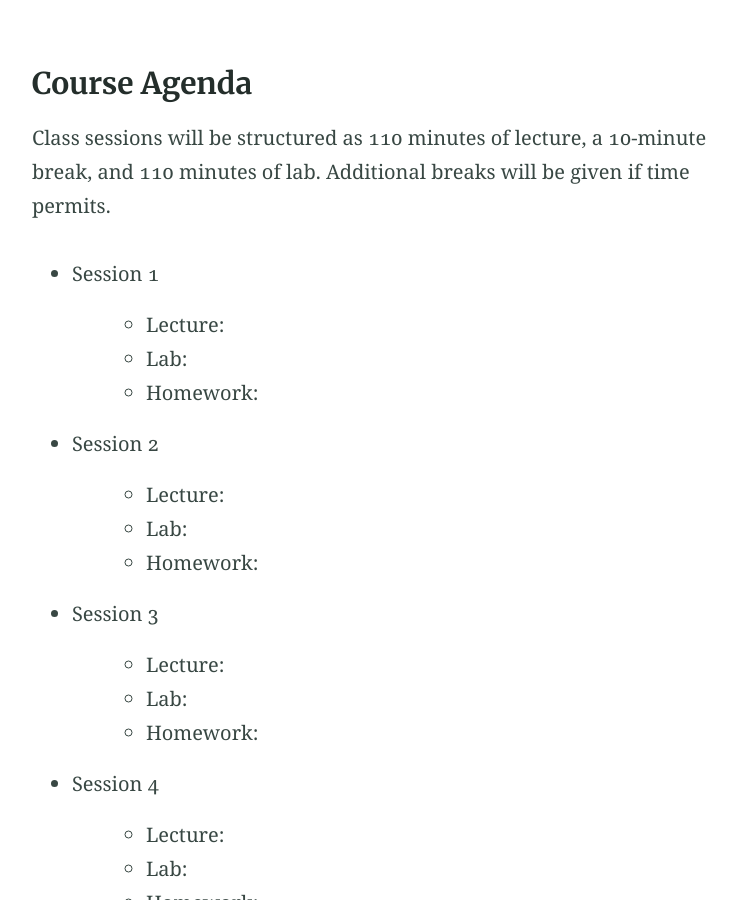
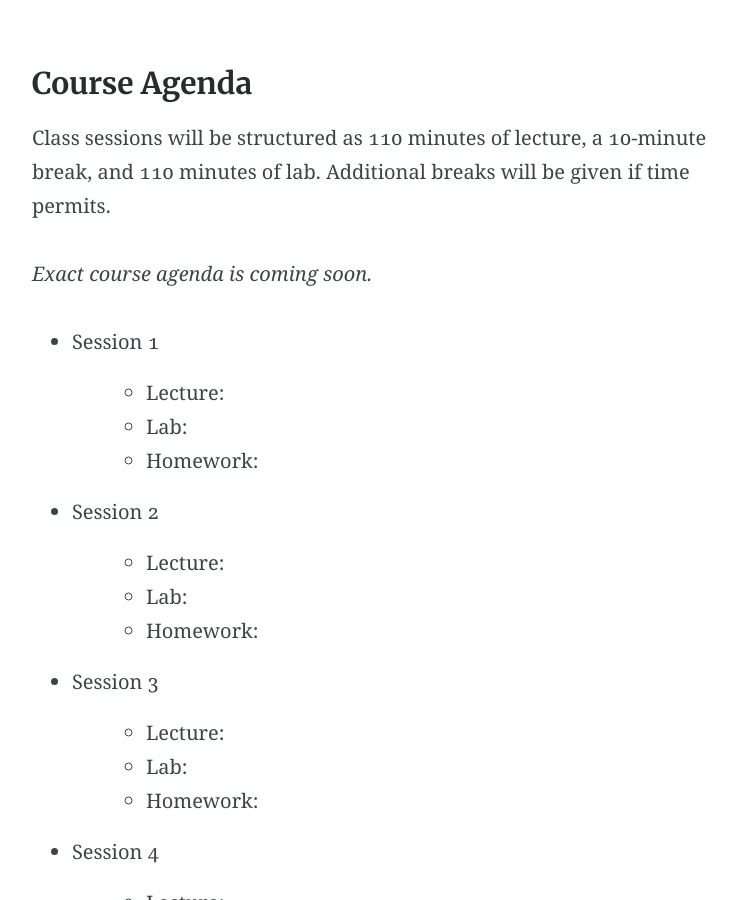
Before and after one commit to eswan18/ethanswan.com, a Jekyll site: the page built from courses/pages/python-for-ds-course.md, in a window 1280 px wide and 900 px high, scrolled down 1554 px. Shown: the whole window, without its empty margins (251-988 px from the left). Built offline with Jekyll 4.4.1, drawn with Linux system fonts in a browser that asks for light colours.

Commit message:
Make small updates to python-for-ds

```diff
--- a/courses/pages/python-for-ds-course.md
+++ b/courses/pages/python-for-ds-course.md
@@ -38,6 +38,8 @@ The intended schedule is below.
 ### Course Agenda
 Class sessions will be structured as 110 minutes of lecture, a 10-minute break, and 110 minutes of lab.
 Additional breaks will be given if time permits.
+
+*Exact course agenda is coming soon.*
 - Session 1
   - Lecture:
   - Lab:
```
Also changed, not shown: _courses/02-python-for-ds-course.md (renamed from _courses/python-for-ds-course.md).
